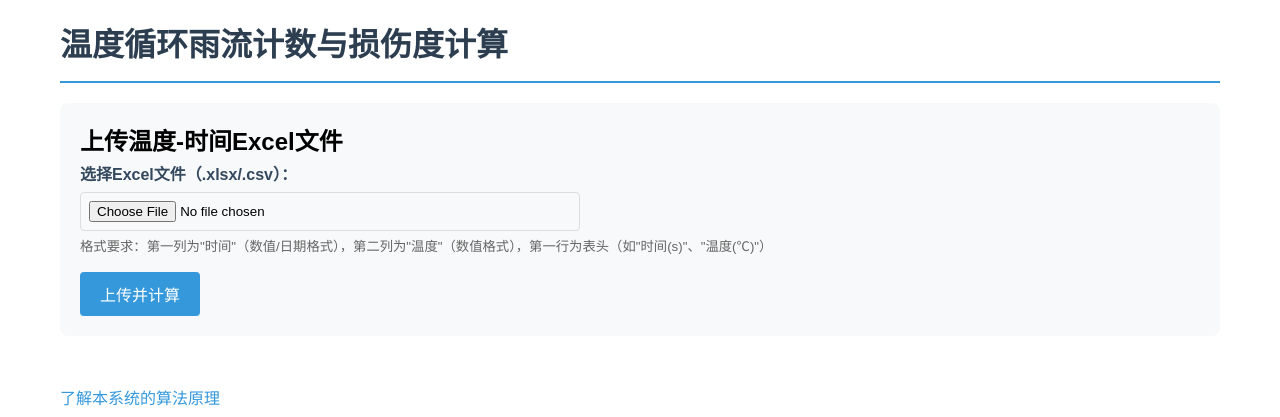
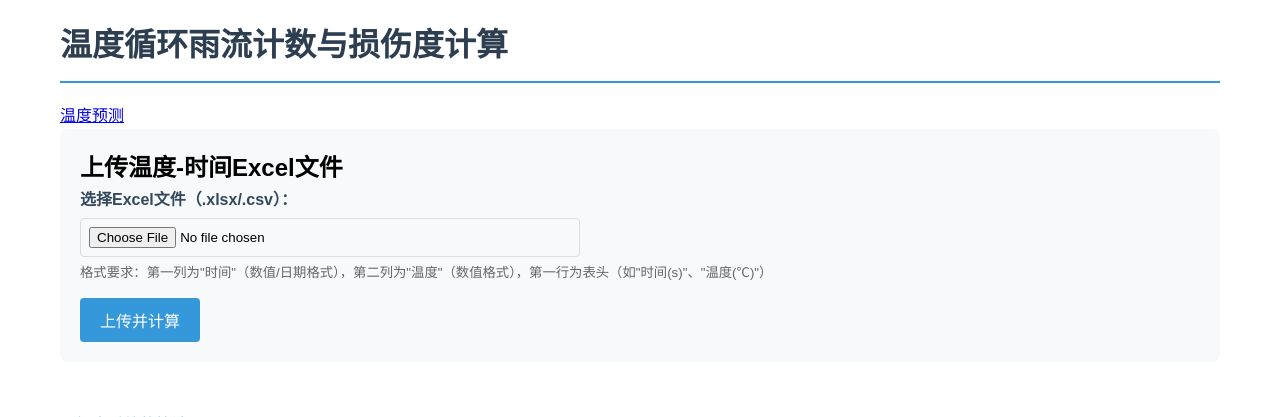
Before and after one commit to litanyi/my_web_app, a Flask app: page / in a window 1280 px wide. Shown: the top 417 px of the page. Run offline with Flask 3, Linux system fonts and the light colour scheme.

Commit message:
添加了网页之间的交互

```diff
--- a/app.py
+++ b/app.py
@@ -93,10 +93,10 @@ def index():
                 # 损伤状态提示（新增使用次数倍数说明）
                 if total_damage >= 1.0:
                     flash(f'⚠️  总损伤度 {total_damage}（≥1.0）：材料已达到疲劳失效阈值！')
-                    flash(f'   1/损伤度（剩余使用倍数）：{usage_multiple}（表示仅能承受当前损伤量的{usage_multiple}倍，已失效）')
+                    flash(f'   剩余使用倍数（1/损伤度）：{usage_multiple}（表示仅能承受当前损伤量的{usage_multiple}倍，已失效）')
                 else:
                     flash(f'✅  总损伤度 {total_damage}（<1.0）：材料当前处于安全状态')
-                    flash(f'   1/损伤度（预估使用倍数）：{usage_multiple}（表示还能承受当前温度循环模式的{usage_multiple}倍）')
+                    flash(f'   剩余使用倍数（1/损伤度）：{usage_multiple}（表示还能承受当前温度循环模式的{usage_multiple}倍）')
 
             except InvalidFileException:
                 flash('错误：无效的Excel文件（可能是文件损坏或版本不兼容）')
@@ -115,6 +115,11 @@ def index():
 def about():
     return render_template('about.html', title='关于本系统')
 
+# 关于页面（不变）
+@app.route('/predict_temperature')
+def predict_temperature():
+    #加载外部链接
+    return redirect('http://localhost/custom/testEV3ph-2-level-DC-AC-inverter.html')
 
 if __name__ == '__main__':
     app.config['DEBUG'] = True
--- a/templates/index.html
+++ b/templates/index.html
@@ -34,6 +34,8 @@
 </head>
 <body>
     <h1>{{ title }}</h1>
+
+    <a href="{{ url_for('predict_temperature') }}" class="temperature-link">温度预测</a>
 
     <!-- 消息提示区域（不变） -->
     {% with messages = get_flashed_messages(with_categories=true) %}
--- a/tool.py
+++ b/tool.py
@@ -258,7 +258,7 @@ def calculate_damage(rainflow_results, material_params=None):
             "segment_damage": round(segment_damage, 6)
         })
 
-    total_damage = round(total_damage, 16)
+    total_damage = round(total_damage, 15)  # 保留15位小数，避免浮点误差
 
     # ----------------------
     # 新增：计算1/损伤度（使用次数倍数）
```
